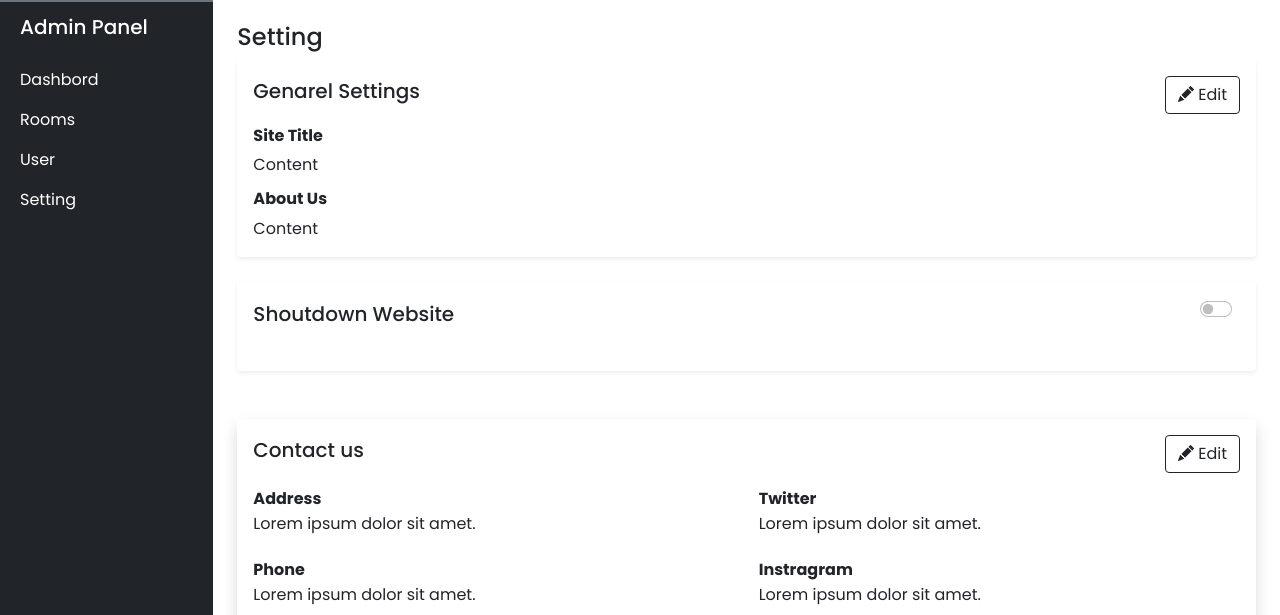
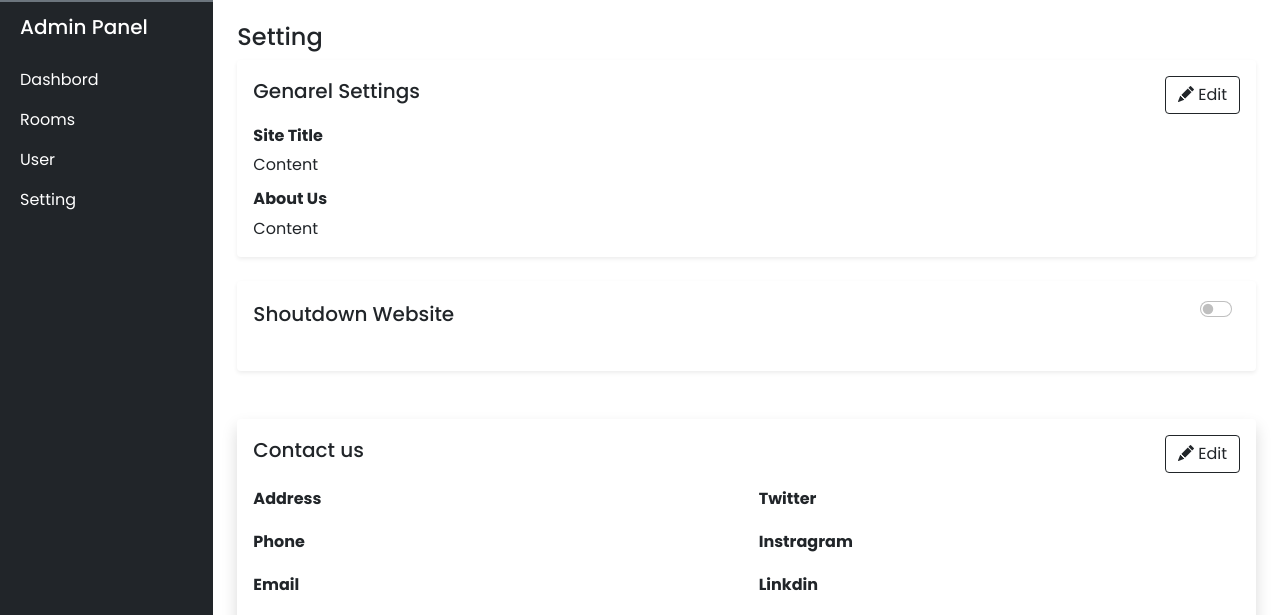
Before and after one commit to IK-Robin/Hotel-booking-website, a PHP site: page /admin/setting.php in a window 1280 px wide. Shown: the part 71-686 px from the top of the page. Run offline with PHP 8.4, Linux system fonts and the light colour scheme; the visitor is signed in with stand-in values (Sample User, id 1); data that the repository does not hold is empty.

Commit message:
remove lorem text

```diff
--- a/admin/js/settings.js
+++ b/admin/js/settings.js
@@ -128,7 +128,7 @@ function get_contact_us_data(){
     xhr.onload = function (){
         contactUs = JSON.parse(this.responseText);
 
-    //    console.log(contactUs);
+       console.log(contactUs);
         for (let i = 0; i < contactId.length; i++) {
             document.getElementById(contactId[i]).innerText = contactUs[contactId[i]];
         }
--- a/admin/setting.php
+++ b/admin/setting.php
@@ -129,20 +129,20 @@ adminLogin();
                             <div class="col-lg-6">
                                 <div class="mb-4">
                                     <h6 class="cart-subtitle mb-1 fw-bold">Address</h6>
-                                    <p id="address" class="card-text">Lorem ipsum dolor sit amet.</p>
+                                    <p id="address" class="card-text"></p>
                                 </div>
                                 <div class="mb-4">
                                     <h6 class="cart-subtitle mb-1 fw-bold">Phone</h6>
-                                    <p id="phone_no" class="card-text">Lorem ipsum dolor sit amet.</p>
+                                    <p id="phone_no" class="card-text"></p>
                                 </div>
                                 <div class="mb-4">
                                     <h6 class="cart-subtitle mb-1 fw-bold">Email</h6>
-                                    <p id="email" class="card-text">Lorem ipsum dolor sit amet.</p>
+                                    <p id="email" class="card-text"></p>
                                 </div>
 
                                 <div class="mb-4">
                                     <h6 class="cart-subtitle mb-1 fw-bold">Facebook</h6>
-                                    <p id="facebook" class="card-text">Lorem ipsum dolor sit amet.</p>
+                                    <p id="facebook" class="card-text"></p>
                                 </div>
 
                             </div>
@@ -151,15 +151,15 @@ adminLogin();
 
                                 <div class="mb-4">
                                     <h6 class="cart-subtitle mb-1 fw-bold">Twitter</h6>
-                                    <p id="twitter" class="card-text">Lorem ipsum dolor sit amet.</p>
+                                    <p id="twitter" class="card-text"></p>
                                 </div>
                                 <div class="mb-4">
                                     <h6 class="cart-subtitle mb-1 fw-bold">Instragram</h6>
-                                    <p id="instragram" class="card-text">Lorem ipsum dolor sit amet.</p>
+                                    <p id="instragram" class="card-text"></p>
                                 </div>
                                 <div class="mb-4">
                                     <h6 class="cart-subtitle mb-1 fw-bold">Linkdin</h6>
-                                    <p id="linkdin" class="card-text">Lorem ipsum dolor sit amet.</p>
+                                    <p id="linkdin" class="card-text"></p>
                                 </div>
                                 <iframe id="google_map" class="w-100 " height="200"
                                     src="https://www.google.com/maps/embed?pb=!1m18!1m12!1m3!1d3651.3305135140567!2d89.20562237533656!3d23.77124207865617!2m3!1f0!2f0!3f0!3m2!1i1024!2i768!4f13.1!3m3!1m2!1s0x39fe93815479b2f1%3A0xc77c023655d40590!2sHamja%20Innovative%20Unix!5e0!3m2!1sen!2sbd!4v1714639378794!5m2!1sen!2sbd"
```
